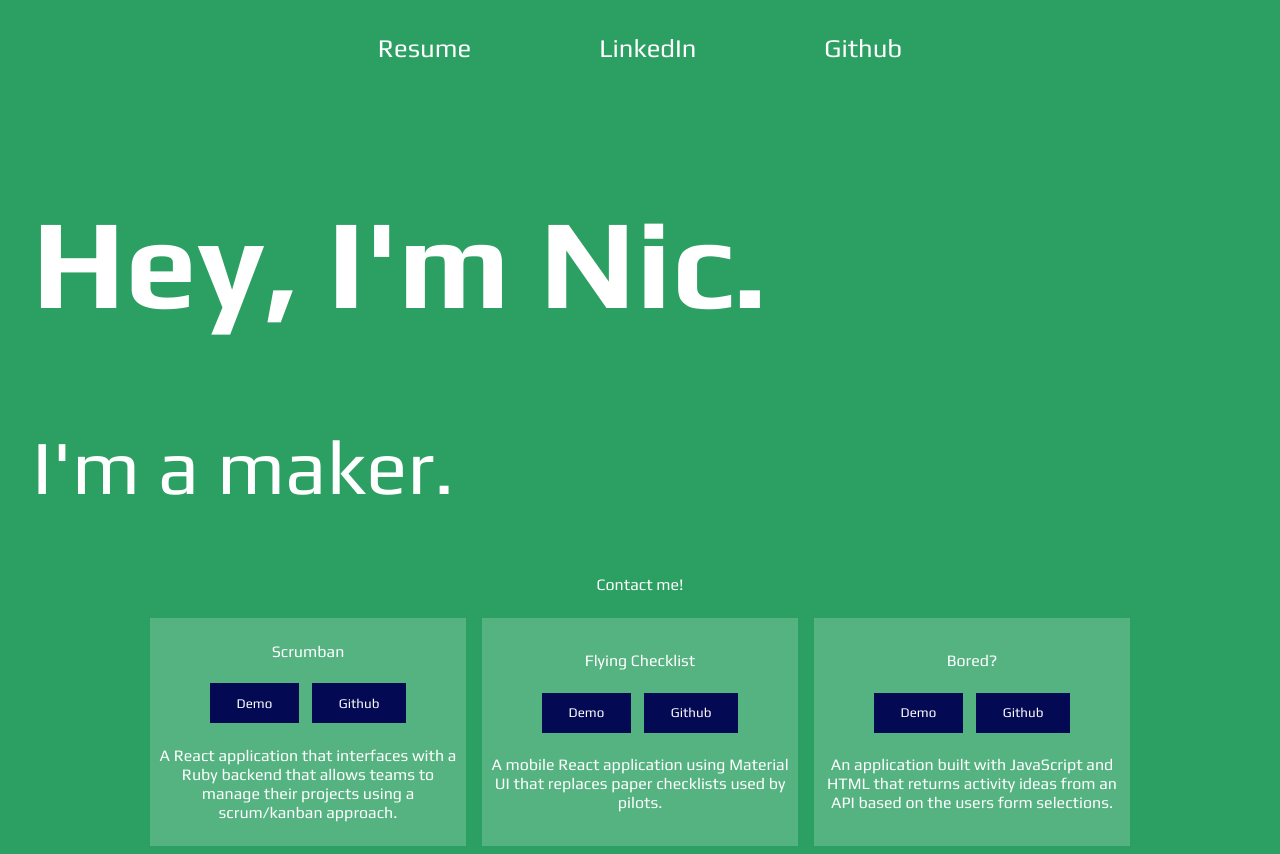
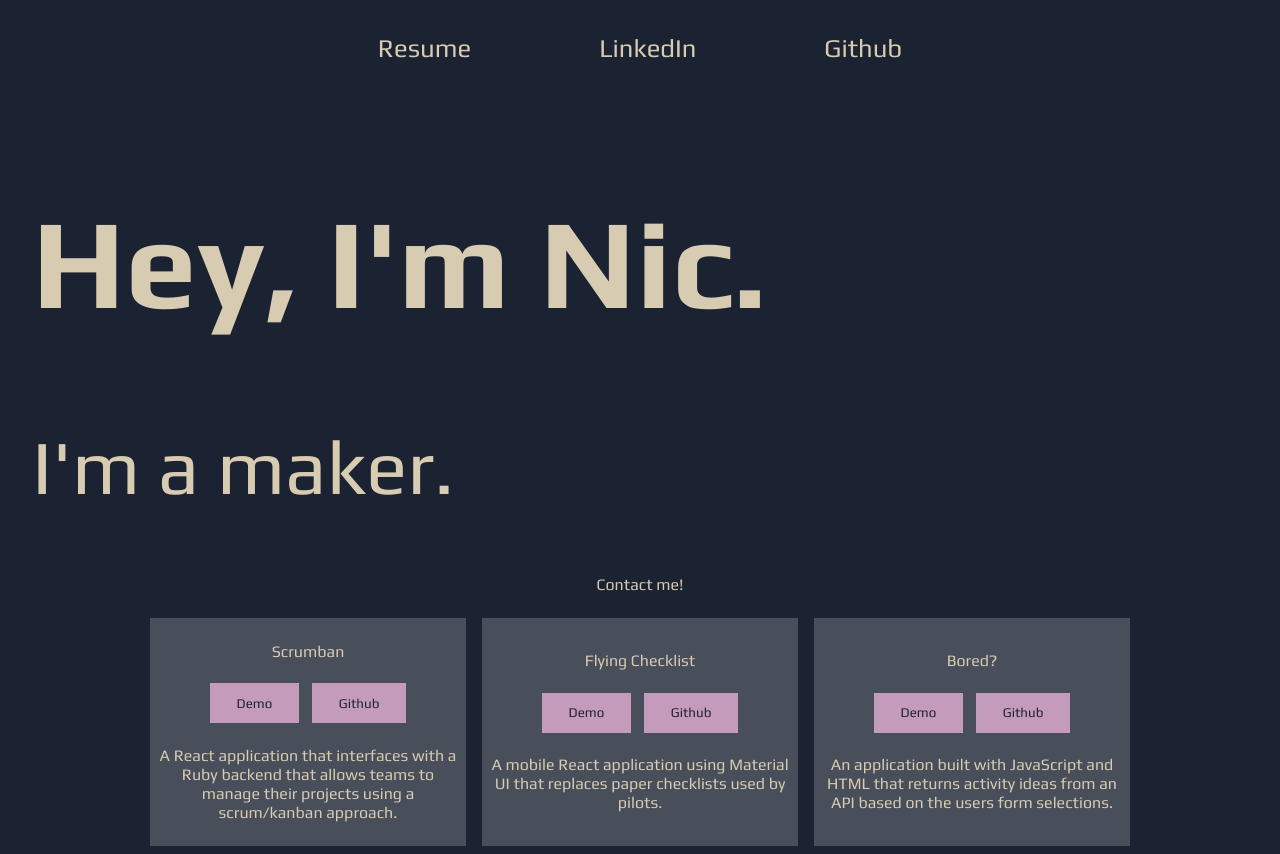
Before and after one commit to NicMortelliti/portfolio, a React (Create React App) app: page / in a window 1280 px wide. Built offline with nearby package versions, Linux system fonts and the light colour scheme.

Commit message:
Update color pallete

```diff
--- a/src/style/App.css
+++ b/src/style/App.css
@@ -1,9 +1,9 @@
 @import url("https://fonts.googleapis.com/css2?family=Play:wght@400;700&display=swap");
 
 :root {
-  --sixty-color: rgba(43, 160, 98, 1);
-  --thirty-color: rgba(3, 9, 82, 1);
-  --ten-color: rgba(255, 255, 255, 1);
+  --sixty-color: rgba(27, 34, 50, 1);
+  --thirty-color: rgba(196, 155, 187, 1);
+  --ten-color: rgba(215, 204, 177, 1);
 }
 
 body {
@@ -54,6 +54,7 @@ body {
 button {
   background: var(--thirty-color);
   border-style: none;
+  color: var(--sixty-color);
   cursor: pointer;
   height: 3em;
   margin: 0.5em;
```
